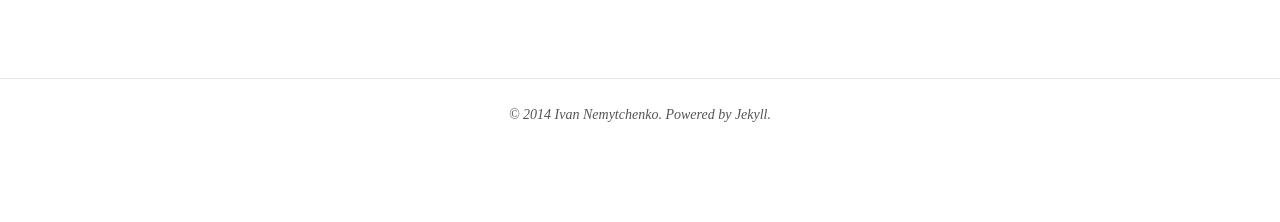
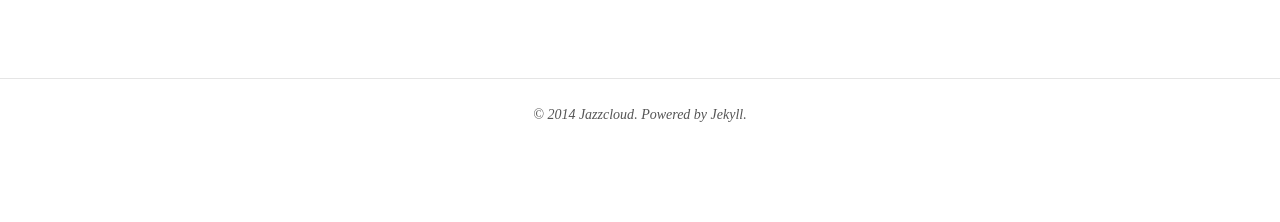
Before and after one commit to jazzcloud/jazzcloud.github.io, a Jekyll site: the page built from index.html, in a window 1280 px wide. Shown: the part 1515-1737 px from the top of the page. Built offline with Jekyll 4.4.1, drawn with Linux system fonts in a browser that asks for light colours; nearby versions of some CDN libraries.

Commit message:
removed personal info

```diff
--- a/_config.yml
+++ b/_config.yml
@@ -26,11 +26,11 @@ url:              http://jazzcloud.co
 
 # Owner/author information
 owner:
-  name:           Ivan Nemytchenko
+  name:           Jazzcloud
   avatar:         inem_crop_crop.jpg
-  email:          in@jazzcloud.co
+  email:          nemytchenko@gmail.com
   # Social networking links used in footer. Update and remove as you like.
-  twitter:        inemation
+  twitter:        jazzcloud
   # facebook:
   # github:
   # linkedin:
```
